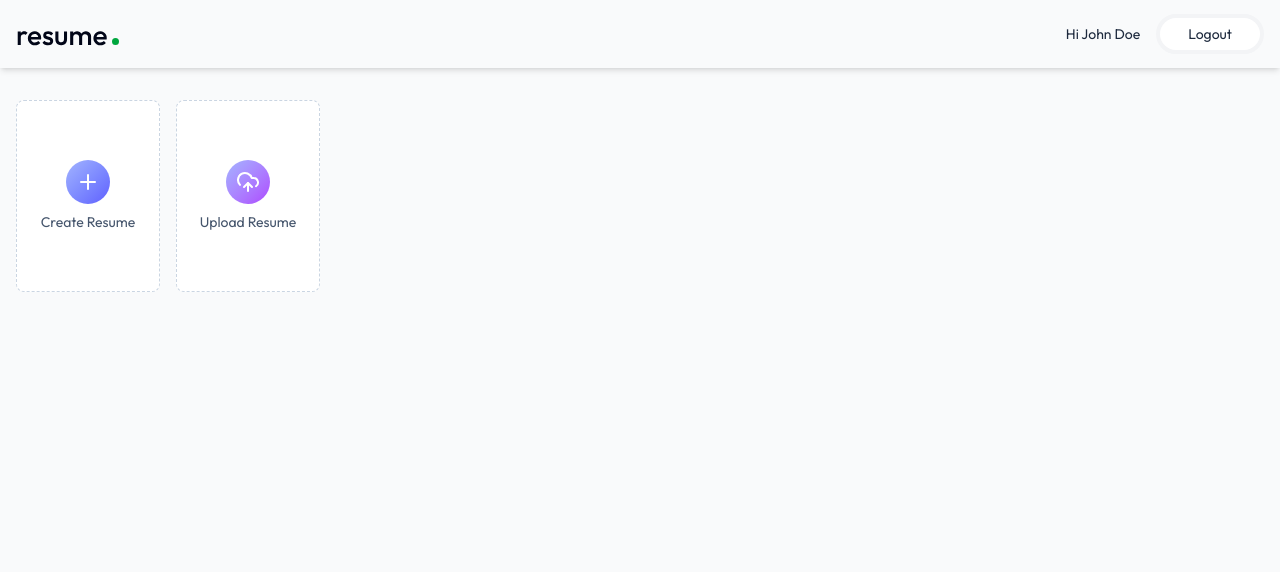
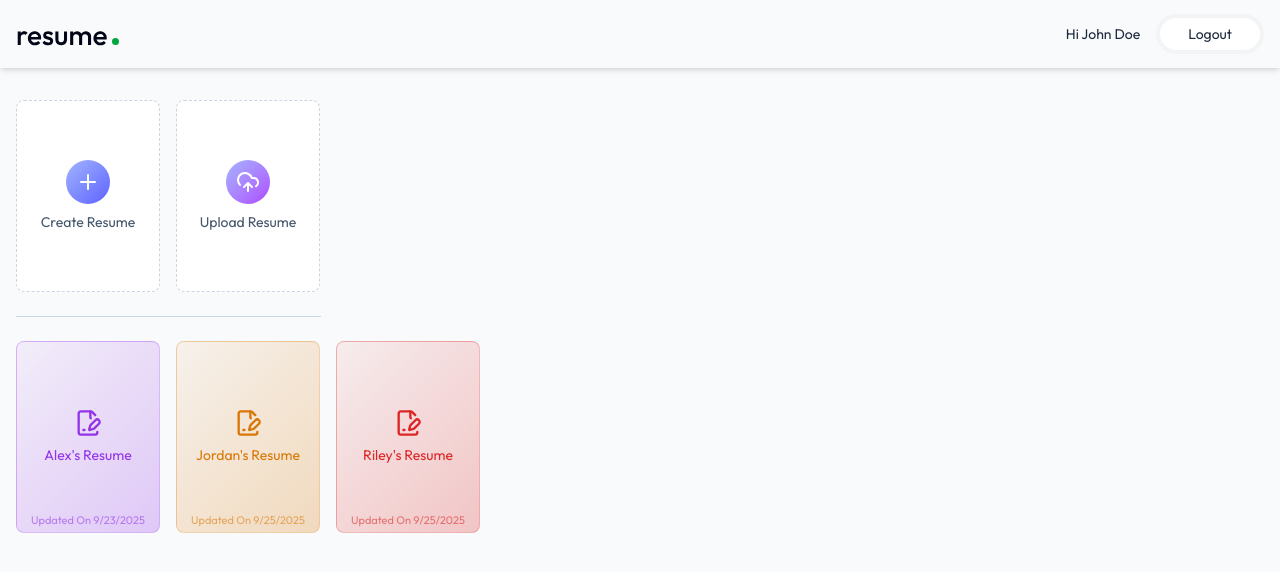
Before and after one commit to BarkerBrian-FS/AI-Resume-Builder, a React (Vite) app: page /app in a window 1280 px wide. Shown: the top 572 px of the page. Built offline with nearby package versions, Linux system fonts and the light colour scheme.

Commit message:
added existing resume buttons

```diff
--- a/src/pages/Dashboard.jsx
+++ b/src/pages/Dashboard.jsx
@@ -1,6 +1,19 @@
-import { PlusIcon, UploadCloudIcon } from "lucide-react"
+import { FilePenLine, PencilIcon, PlusIcon, TrashIcon, UploadCloudIcon } from "lucide-react"
+import { dummyResumeData } from "../assets/assets"
+import { useEffect, useState } from "react"
 
 const Dashboard = () => {
+
+  const colors = ['#9333ea', '#d97706', '#dc2626', '#0284c7', '#16a34a']
+  const [allResumes, setAllResumes] = useState([])
+
+  const loadAllResumes = async () => {
+    setAllResumes(dummyResumeData)
+  }
+
+  useEffect(() => {
+    loadAllResumes()
+  },[])
   return (
     <>
     <div>
@@ -29,6 +42,27 @@ const Dashboard = () => {
             duration-300">Upload Resume</p>
           </button>
         </div>
+        <hr className="border-slate-300 my-6 sm:w-76.25"></hr>
+        <div className="grid grid-cols-2 sm:flex flex-wrap gap-4">
+          {allResumes.map((resume, index) => {
+            const baseColor = colors[index % colors.length]
+            return (
+              <button key={index} className="relative w-full sm:max-w-36 h-48 flex
+              flex-col items-center justify-center rounded-lg gap-2 border group hover-shadow-lg
+              transition-all duration-300 cursor-pointer" style={{background: `linear-gradient(135deg, ${baseColor}10, ${baseColor}40)
+              `,borderColor: baseColor+'40'}}>
+              <FilePenLine className="size-7 group hover:scale-125 transition-all" style={{color: baseColor}}/>
+              <p className="text-sm group hover:scale-125 transition-all px-2 text-center"style={{color: baseColor}}>{resume.title}</p>
+              <p className="absolute bottom-1 text-[11px] text-slate-400 group hover:text-slate-600 transition-all
+              duration-300 px-2  text-center"style={{color: baseColor+'90'}}>Updated On {new Date(resume.updatedAt).toLocaleDateString()}</p>
+              <div className="absolute top-1 right-1 group-hover:flex hidden items-center transition-all ">
+                <TrashIcon className="size-7 p-1.5 hover:bg-whie/50 rounded text-slate-700 transition-colors"/>
+                <PencilIcon className="size-7 p-1.5 hover:bg-whie/50 rounded text-slate-700 transition-colors"/>
+              </div>
+              </button>
+            )
+          })}
+        </div>
       </div>
     </div>
     </>
```
